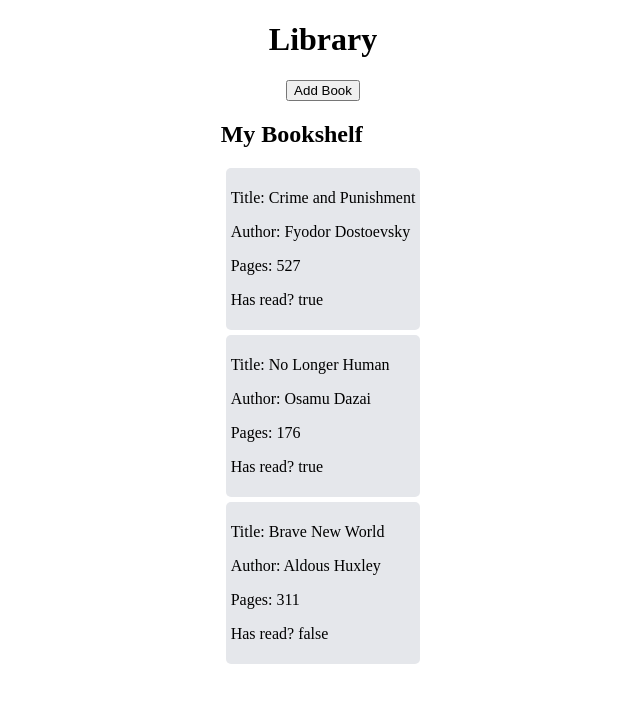
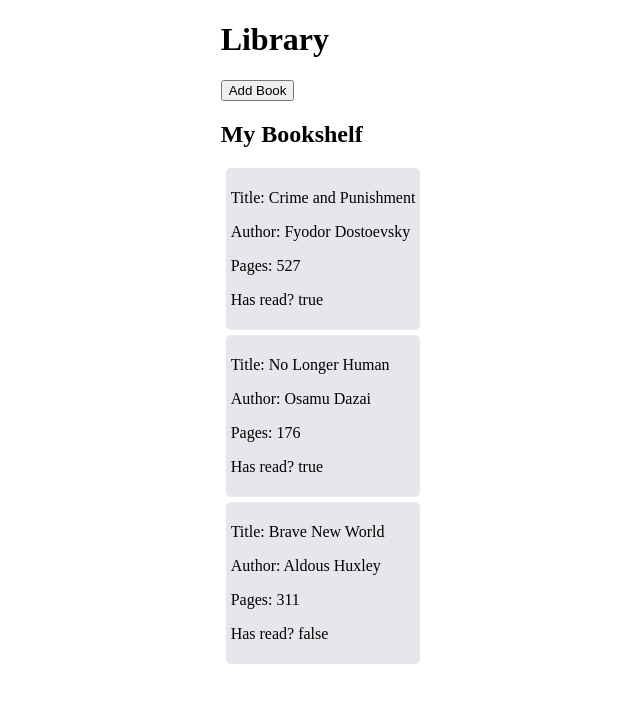
Before and after one commit to CNL-Dev/library, a plain HTML site: page index.html in a window 1280 px wide. Shown: the whole page, without its empty margins (317-957 px from the left). Drawn offline with Linux system fonts and the light colour scheme.

Commit message:
feat: add left and right page content

```diff
--- a/index.html
+++ b/index.html
@@ -9,13 +9,18 @@
 </head>
 <body>
     <div class="page-content">
-        <h1>Library</h1>
-        <button class="add-book-button">Add Book</button>
-        <div>
-            <h2>My Bookshelf</h2>
-            <div class="book-container">
+        <div class="left-content">
+            <h1>Library</h1>
+            <button class="add-book-button">Add Book</button>
+            <div>
+                <h2>My Bookshelf</h2>
+                <div class="book-container">
 
+                </div>
             </div>
+        </div>
+        <div class="right-content">
+
         </div>
     </div>
 </body>
```
